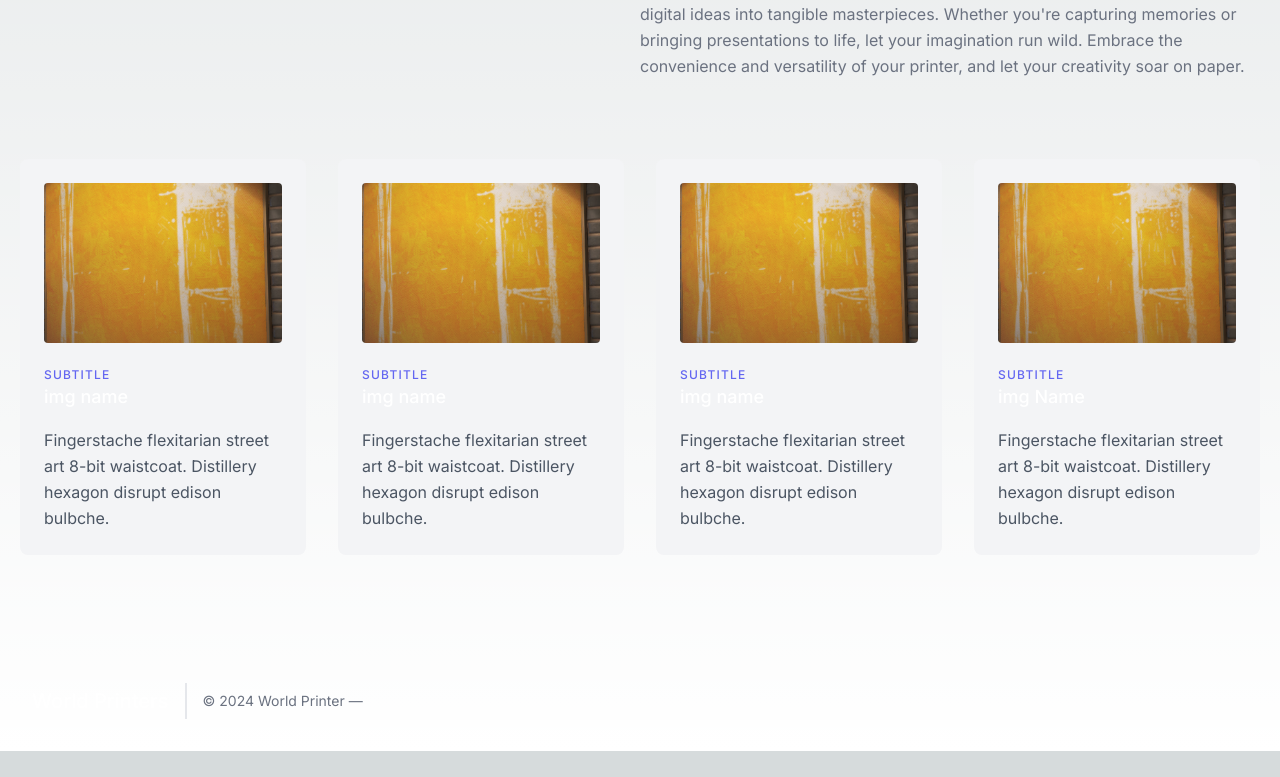
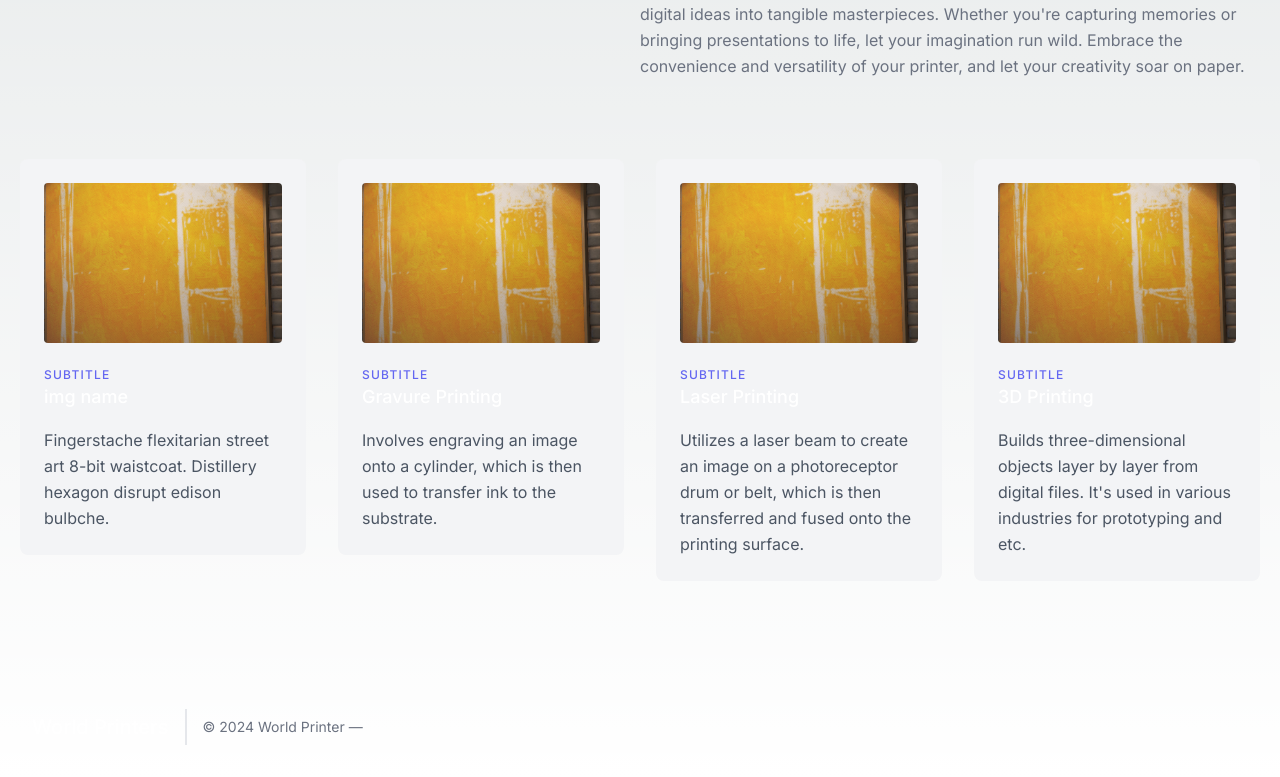
Before and after one commit to King3102x/printing, a Next.js app: page / in a window 1280 px wide. Shown: the part 938-1715 px from the top of the page. Before the commit the page ends 1689 px from the top, so only its background shows below. Built offline with nearby package versions, Linux system fonts and the light colour scheme.

Commit message:
Update Content.jsx

```diff
--- a/src/components/Content.jsx
+++ b/src/components/Content.jsx
@@ -27,24 +27,24 @@ export default function Content() {
         <div className="bg-gray-100 p-6 rounded-lg">
           <Image className="h-40 rounded w-full object-cover object-center mb-6" src="/img/imagee.png" width={400} height={400} alt="content"/>
           <h3 className="tracking-widest text-indigo-500 text-xs font-medium title-font">SUBTITLE</h3>
-          <h2 className="text-lg text-white font-medium title-font mb-4">img name</h2>
-          <p className="leading-relaxed text-base">Fingerstache flexitarian street art 8-bit waistcoat. Distillery hexagon disrupt edison bulbche.</p>
+          <h2 className="text-lg text-white font-medium title-font mb-4">Gravure Printing</h2>
+          <p className="leading-relaxed text-base">Involves engraving an image onto a cylinder, which is then used to transfer ink to the substrate.</p>
         </div>
       </div>
       <div className="xl:w-1/4 md:w-1/2 p-4">
         <div className="bg-gray-100 p-6 rounded-lg">
           <Image className="h-40 rounded w-full object-cover object-center mb-6" src="/img/imagee.png" width={400} height={400} alt="content"/>
           <h3 className="tracking-widest text-indigo-500 text-xs font-medium title-font">SUBTITLE</h3>
-          <h2 className="text-lg text-white font-medium title-font mb-4">img name</h2>
-          <p className="leading-relaxed text-base">Fingerstache flexitarian street art 8-bit waistcoat. Distillery hexagon disrupt edison bulbche.</p>
+          <h2 className="text-lg text-white font-medium title-font mb-4">Laser Printing</h2>
+          <p className="leading-relaxed text-base">Utilizes a laser beam to create an image on a photoreceptor drum or belt, which is then transferred and fused onto the printing surface.</p>
         </div>
       </div>
       <div className="xl:w-1/4 md:w-1/2 p-4">
         <div className="bg-gray-100 p-6 rounded-lg">
           <Image className="h-40 rounded w-full object-cover object-center mb-6" src="/img/imagee.png" width={400} height={400} alt="content"/>
           <h3 className="tracking-widest text-indigo-500 text-xs font-medium title-font">SUBTITLE</h3>
-          <h2 className="text-lg text-white font-medium title-font mb-4">img Name</h2>
-          <p className="leading-relaxed text-base">Fingerstache flexitarian street art 8-bit waistcoat. Distillery hexagon disrupt edison bulbche.</p>
+          <h2 className="text-lg text-white font-medium title-font mb-4">3D Printing</h2>
+          <p className="leading-relaxed text-base">Builds three-dimensional objects layer by layer from digital files. It's used in various industries for prototyping and etc.</p>
         </div>
       </div>
     </div>
```
